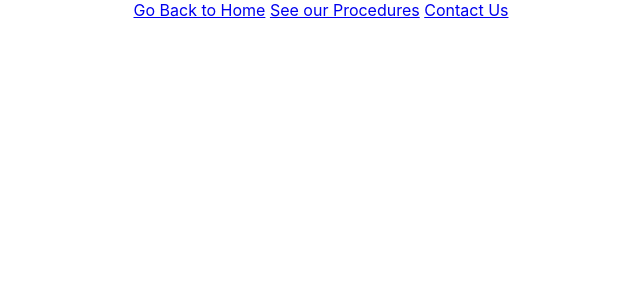
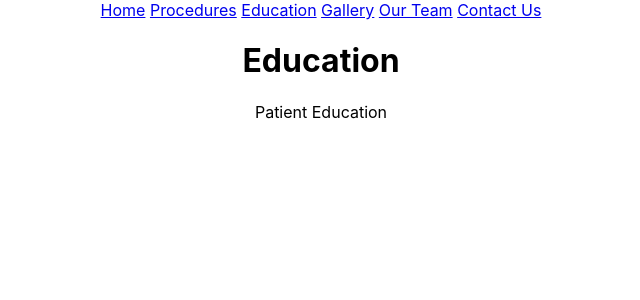
Before and after one commit to philipyap/dentist_website_react_router, a React (Create React App) app: page /education in a window 1280 px wide. Shown: the top 300 px of the page, without its empty margins (319-959 px from the left). Built offline with nearby package versions, Linux system fonts and the light colour scheme.

Commit message:
[react-dentist]added 3 new routes and component

```diff
--- a/src/App.js
+++ b/src/App.js
@@ -9,6 +9,9 @@ import {
 
 import Home from './Home'
 import Procedures from './Procedures'
+import Education from './Education'
+import Gallery from './Gallery'
+import Team from './Team'
 import Contact from './Contact'
 import WidgetShow from './WidgetShow'
 
@@ -27,8 +30,11 @@ function App() {
       <div className="App">
         <nav>
           {/* {' '}space to separate from links */}
-          <Link to="/">Go Back to Home</Link>{'  '}
-          <Link to="/procedures">See our Procedures</Link>{'  '}
+          <Link to="/">Home</Link>{'  '}
+          <Link to="/procedures">Procedures</Link>{'  '}
+          <Link to="/education">Education</Link>{'  '}
+          <Link to="/gallery">Gallery</Link>{'  '}
+          <Link to="/team">Our Team</Link>{'  '}
           <Link to="/contact">Contact Us</Link>{' '}
         </nav>
         {/* *exact on home route  */}
@@ -36,6 +42,9 @@ function App() {
         <Route path='/procedures' render={()=> <Procedures procedures={procedures}/>} />
        {/* needs *exact if it has route within a route
         <Route exact path='/procedures/1' /> */}
+        <Route path='/education' component={Education} />
+        <Route path='/gallery' component={Gallery} />
+        <Route path='/team' component={Team} />
         <Route path='/contact' component={Contact} />
         <Route path='/widgets/:id' render={(props)=> <WidgetShow procedures={procedures}{...props}/>}/>
       </div>
--- /dev/null
+++ b/src/Education.js
@@ -0,0 +1,13 @@
+import React, {Component} from 'react'
+
+class Education extends Component {
+    render(){
+        return(
+            <div>
+            <h1>Education</h1>
+            <p>Patient Education</p>
+            </div>
+        )
+    }
+}
+export default Education
--- /dev/null
+++ b/src/Gallery.js
@@ -0,0 +1,13 @@
+import React, {Component} from 'react'
+
+class Gallery extends Component {
+    render(){
+        return(
+            <div>
+            <h1>Gallery</h1>
+            <p>Before & After</p>
+            </div>
+        )
+    }
+}
+export default Gallery
--- /dev/null
+++ b/src/Team.js
@@ -0,0 +1,13 @@
+import React, {Component} from 'react'
+
+class Team extends Component {
+    render(){
+        return(
+            <div>
+            <h1>Our Team</h1>
+
+            </div>
+        )
+    }
+}
+export default Team
```
